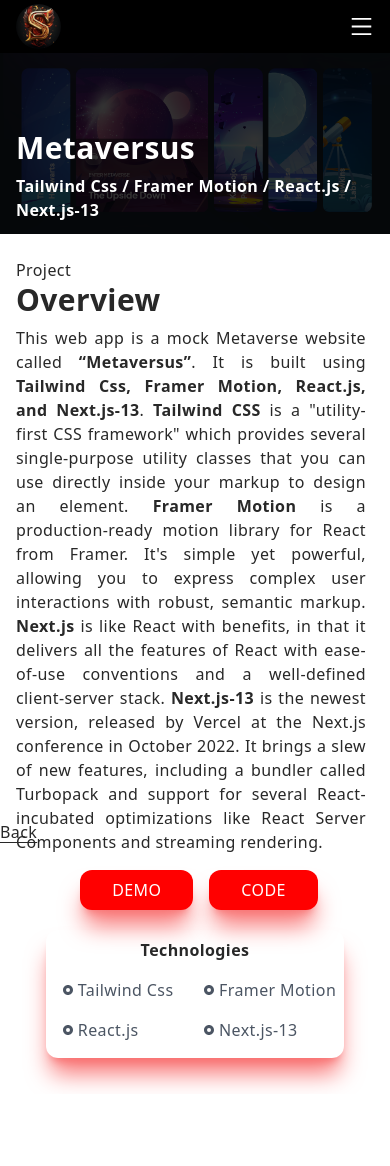
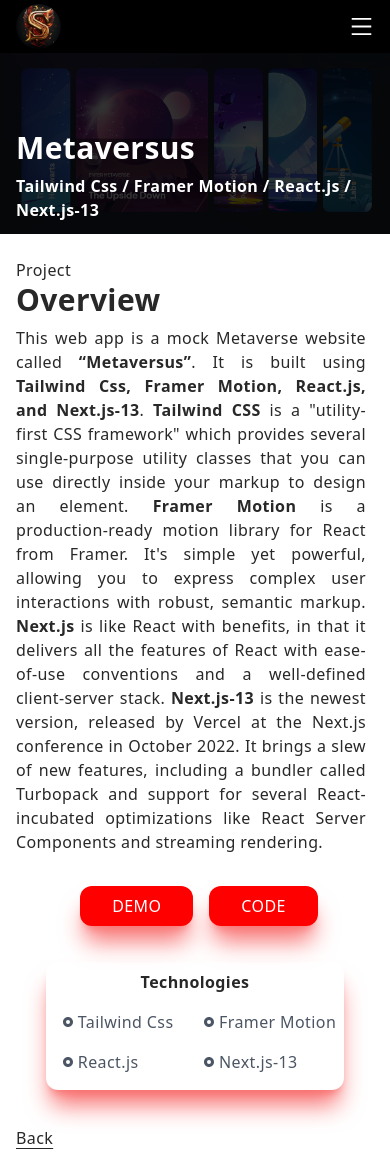
Before and after one commit to StephenRivero/nextjs-portfolio-website, a Next.js app: page /metaversus in a window 390 px wide. Before the commit the page ends 1094 px from the top, so only its background shows below. Built offline with nearby package versions, Linux system fonts and the light colour scheme.

Commit message:
Update Metaversus page

```diff
--- a/components/ProjectItem.jsx
+++ b/components/ProjectItem.jsx
@@ -5,7 +5,11 @@ import Image from 'next/image'
 const ProjectItem = ({title, backgroundImg, projectUrl, tech, status}) => {
   return (
     <div className='relative flex items-center justify-center h-auto w-full shadow-xl shadow-gray-400 rounded-xl p-4 group hover:bg-gradient-to-r from-[#FF0000] to-[#ff9292]'>
-      <Image className='rounded-xl group-hover:opacity-10' src={backgroundImg} alt='/' />
+      <Image
+        className='rounded-xl group-hover:opacity-10'
+        src={backgroundImg}
+        alt='/'
+      />
       <div className='hidden group-hover:block absolute top-[50%] left-[50%] translate-x-[-50%] translate-y-[-50%] w-[80%]'>
         <h3 className='text-2xl text-white tracking-wider text-center '>
           {title}
@@ -14,7 +18,7 @@ const ProjectItem = ({title, backgroundImg, projectUrl, tech, status}) => {
           {tech}
         </p>
         <Link href={projectUrl}>
-          <p className='w-[65%] sm:w-[55%] lg:w-[50%] mx-auto text-center py-2 px-2 rounded-lg bg-white text-gray-700font-bold text-lg cursor-pointer xl:hover:scale-105'>
+          <p className='w-[65%] sm:w-[55%] lg:w-[50%] mx-auto text-center py-2 px-2 rounded-lg bg-white text-gray-700 font-bold text-lg cursor-pointer xl:hover:scale-105'>
             {status}
           </p>
         </Link>
--- a/pages/metaversus.jsx
+++ b/pages/metaversus.jsx
@@ -34,7 +34,7 @@ const youtubeCloneProject = () => {
             <b> Framer Motion</b> is a production-ready motion library for React from Framer. It&apos;s simple yet powerful, allowing you to express complex user interactions with robust, semantic markup.
             <b> Next.js</b> is like React with benefits, in that it delivers all the features of React with ease-of-use conventions and a well-defined client-server stack. <b> Next.js-13</b> is the newest version, released by Vercel at the Next.js conference in October 2022. It brings a slew of new features, including a bundler called Turbopack and support for several React-incubated optimizations like React Server Components and streaming rendering.
           </p>
-          <div className='flex flex-nowrap w-fit mx-auto justify-center sm:justify-start md:justify-center mt-4 md:mt-8 lg:mb-6 xl:mb-7 z-10'>
+          <div className='flex flex-nowrap w-fit mx-auto justify-center sm:justify-start md:justify-center mt-8 mb-4 md:mt-10 lg:mb-6 xl:mb-7 z-10'>
             <Link href="https://metaversus-stephenrivero.vercel.app/" className='flex justify-center'>
               <button className='px-8 py-2 mr-4 xl:hover:scale-105 cursor-pointer'>
                 Demo
@@ -69,14 +69,12 @@ const youtubeCloneProject = () => {
             </div>
         </div>
       </div>
-      <div className='absolute bottom-0 left-0 w-full h-[50px] flex items-end justify-center '>
-        <div className='w-full max-w-[1240px] flex justify-start'>
-          <Link href='/#projects' className=''>
-            <p className='underline underline-offset-4 cursor-pointer w-fit justify-start mr-auto mt-auto xl:pt-1 lg:absolute bottom-4 left-4 xl:static xl:mt-auto xl:mb-5 xl:ml-4 xl:hover:cursor-pointer'>
-              Back
-            </p>
-          </Link>
-        </div>
+      <div className='w-full max-w-[1240px] flex justify-start mx-auto'>
+        <Link href='/#projects' className=''>
+          <p className='underline underline-offset-4 cursor-pointer w-fit justify-start mr-auto mt-auto xl:pt-1 xl:static xl:mt-auto mb-4 xl:mb-5 ml-4 xl:hover:cursor-pointer'>
+            Back
+          </p>
+        </Link>
       </div>
     </div>
 
```
Also changed, not shown: public/assets/projects/metaverse-web-app.png.
